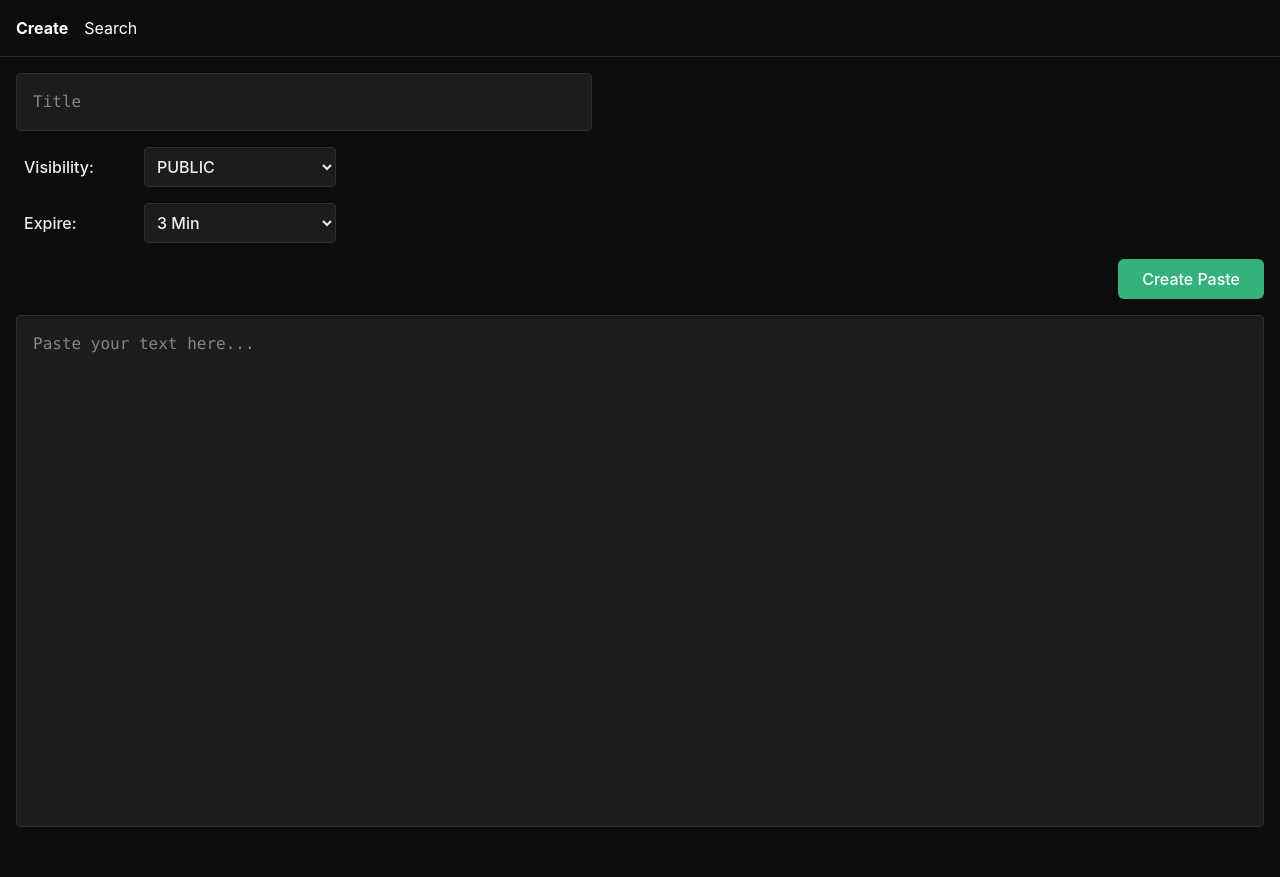
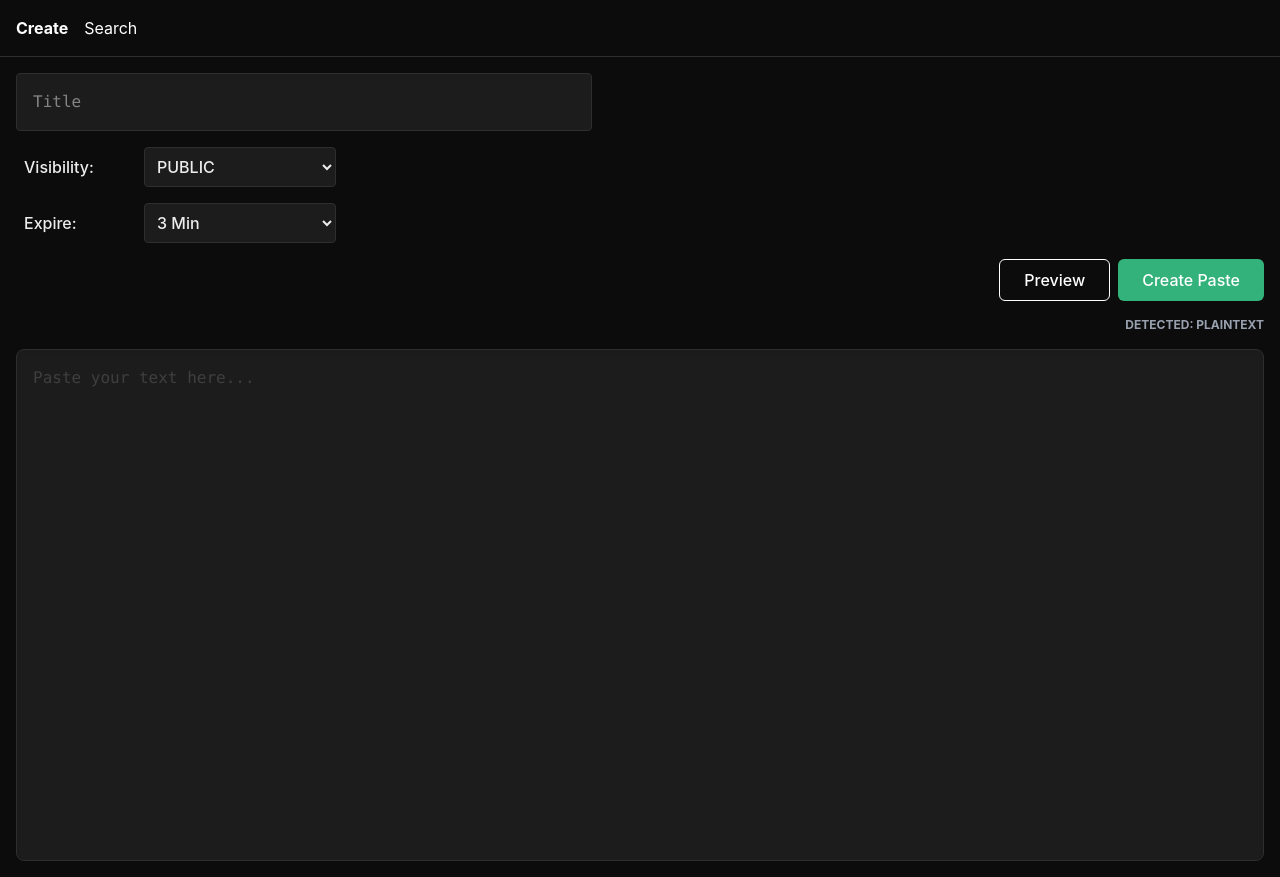
Before and after one commit to martinProg123/paste-bin-clone, a React (Vite) app in the folder apps/web/: page / in a window 1280 px wide. Before the commit the page ends 849 px from the top, so only its background shows below. Built offline with nearby package versions, Linux system fonts and the light colour scheme.

Commit message:
add highlight

```diff
--- a/apps/web/package.json
+++ b/apps/web/package.json
@@ -19,6 +19,7 @@
     "autoprefixer": "^10.4.27",
     "class-variance-authority": "^0.7.1",
     "clsx": "^2.1.1",
+    "highlight.js": "^11.11.1",
     "lucide-react": "^0.577.0",
     "postcss": "^8.5.8",
     "react": "^19.2.0",
--- a/apps/web/src/index.css
+++ b/apps/web/src/index.css
@@ -28,3 +28,12 @@
     --font-sans: "Inter", ui-sans-serif, system-ui, sans-serif;
     --font-paste: "Consolas", "Menlo", "Monaco", "Lucida Console", "Liberation Mono", "DejaVu Sans Mono", "Bitstream Vera Sans Mono", monospace, serif;
 }
+
+.hljs {
+  background: transparent !important;
+  padding: 0 !important; /* Let the parent container handle padding */
+}
+
+pre {
+  background: transparent !important;
+}
--- a/apps/web/src/routes/index.tsx
+++ b/apps/web/src/routes/index.tsx
@@ -1,8 +1,10 @@
 import { createFileRoute } from '@tanstack/react-router';
-import { useState } from 'react';
+import { useEffect, useMemo, useState } from 'react';
 import { useCreatePaste } from '../hooks/use-create-paste';
 import type { Visibility } from '@pastebin/shared';
 import { CreatePasteSchema } from '@pastebin/shared';
+import hljs from 'highlight.js';
+import 'highlight.js/styles/github-dark.css';
 
 export const Route = createFileRoute('/')({
   component: Home,
@@ -18,10 +20,12 @@ function Home() {
   const { mutate, isPending, isError } = useCreatePaste();
   const [title, setTitle] = useState<string>('')
   const [text, setText] = useState<string>('')
+  const [debouncedText, setDebouncedText] = useState<string>('')
   const [errMsg, setErrMsg] = useState<string>('')
   const [selVis, setSelVis] = useState<string>(visibilityArr[0]);
   const [selExpire, setSelExpire] = useState<string>(expireArr[0]);
   const [password, setPassword] = useState<string>('');
+  const [isPreview, setIsPreview] = useState(false)
 
   const createPaste = async () => {
     const reqData = {
@@ -32,7 +36,7 @@ function Home() {
       ...(selVis === 'private' ? { password } : {}),
     }
     const check = CreatePasteSchema.safeParse(reqData);
-    if (!check.success){
+    if (!check.success) {
       const firstError = check.error.issues[0];
       setErrMsg(firstError?.message || 'Invalid input')
       return
@@ -41,6 +45,20 @@ function Home() {
     console.log(title, text, selVis, selExpire)
     mutate(reqData);
   }
+
+  const highlighted = useMemo(() => {
+    if (!debouncedText) return { value: '', language: 'plaintext' };
+
+    return hljs.highlightAuto(debouncedText);
+  }, [debouncedText]);
+
+  useEffect(() => {
+    const timeout = setTimeout(() => {
+      setDebouncedText(text)
+    }, 300)
+
+    return () => clearTimeout(timeout)
+  }, [text]);
 
   return (
     <div className="space-y-4">
@@ -112,7 +130,18 @@ function Home() {
         </div>
       </div>
 
-      <div className='flex justify-end'>
+      <div className='flex justify-end gap-2'>
+        <button
+          data-state={isPreview}
+          onClick={
+            () => {
+              setIsPreview(!isPreview)
+            }
+          }
+          className="cursor-pointer border hover:bg-brand-green data-[state=true]:bg-brand-green text-white px-6 py-2 rounded-md font-medium transition-colors">
+          Preview
+        </button>
+
         <button
           onClick={createPaste}
           className="cursor-pointer bg-brand-green hover:bg-brand-green-hover text-white px-6 py-2 rounded-md font-medium transition-colors">
@@ -120,18 +149,38 @@ function Home() {
         </button>
       </div>
 
-      {(isError || errMsg)??<p className="text-red-900">{errMsg||'Something went wrong.'}</p>}
-
-      <textarea
-        onChange={(ev) => {
-          setText(ev.target.value)
-        }}
-        value={text}
-        className="w-full h-[32rem] p-4 resize-none font-paste border border-brand-border bg-brand-slate rounded shadow-inner focus:outline-hidden "
-        placeholder="Paste your text here..."
-      />
+      {(isError || errMsg) ?? <p className="text-red-900">{errMsg || 'Something went wrong.'}</p>}
 
 
+      <div className="flex justify-end text-xs text-gray-400 ">
+        <span className="uppercase font-bold">Detected: {highlighted.language}</span>
+      </div>
+
+      <div className='bg-brand-slate w-full h-[32rem] bg-brand-slate border border-brand-border rounded-lg overflow-hidden shadow-inner'>
+        {
+          isPreview
+            ? (
+              <pre className="w-full h-full p-4 overflow-auto font-mono scrollbar-thin scrollbar-thumb-brand-border">
+                <code
+                  className={`hljs language-${highlighted.language}`}
+                  // We use dangerouslySetInnerHTML because highlightAuto
+                  // returns a string of HTML with <span> tags for colors.
+                  dangerouslySetInnerHTML={{ __html: highlighted.value }}
+                />
+              </pre>
+            )
+            : (
+              <textarea
+                onChange={(ev) => {
+                  setText(ev.target.value)
+                }}
+                value={text}
+                spellCheck="false"
+                className="w-full h-full p-4 bg-transparent text-white font-mono resize-none focus:outline-none placeholder:opacity-30"
+                placeholder="Paste your text here..."
+              />)
+        }
+      </div>
     </div>
   );
 }
--- a/apps/web/src/routes/pastes.$slug.tsx
+++ b/apps/web/src/routes/pastes.$slug.tsx
@@ -2,7 +2,9 @@ import { createFileRoute } from '@tanstack/react-router'
 import type { ErrorComponentProps } from '@tanstack/react-router'
 import { useViewPaste } from '../hooks/use-view-paste';
 import { ViewPasteSchema } from '@pastebin/shared';
-import { useEffect, useRef, useState } from 'react';
+import { useEffect, useMemo, useRef, useState } from 'react';
+import hljs from 'highlight.js';
+import 'highlight.js/styles/github-dark.css';
 
 function ViewSlug() {
   const { slug } = Route.useParams();
@@ -42,6 +44,13 @@ function ViewSlug() {
     setHasAttemptedAuth(true);
     setPassword('');
   };
+
+  const highlighted = useMemo(() => {
+    if (!pasteObj?.content) return { value: '', language: 'plaintext' };
+
+    // highlightAuto returns an object with 'value' (HTML) and 'language'
+    return hljs.highlightAuto(pasteObj?.content);
+  }, [pasteObj?.content]);
 
   const showModal = showPasswordModal && !pasteObj?.content;
   const isInitialLoading = isLoading;
@@ -114,7 +123,10 @@ function ViewSlug() {
           {pasteObj.content ? (
             <div className=' border border-brand-border bg-brand-slate rounded p-2 '>
               <div className='flex justify-between mb-3'>
-                <div className='text-sm px-2 font-sans my-auto '>{(new TextEncoder().encode(pasteObj.content).length / 1024).toFixed(2)} kb / 500 kb</div>
+                <div className='text-sm px-2 font-sans my-auto flex gap-4'>
+                  <span className="uppercase">Detected: {highlighted.language}</span>
+                  <div className=''>{(new TextEncoder().encode(pasteObj.content).length / 1024).toFixed(2)} kb / 500 kb</div>
+                </div>
                 <div className='flex gap-2 text-brand-green'>
                   <button
                     onClick={async () => {
@@ -152,7 +164,10 @@ function ViewSlug() {
 
               <div>
                 <pre className="mt-4 p-4  hover:bg-[#262729] text-white rounded font-paste whitespace-pre-wrap break-all ">
-                  {pasteObj.content}
+                  <code
+                    className={`hljs language-${highlighted.language}`}
+                    dangerouslySetInnerHTML={{ __html: highlighted.value }}
+                  />
                 </pre>
               </div>
             </div>
```
Also changed, not shown: 1 other file (tests, documents, lock files or other folders).
